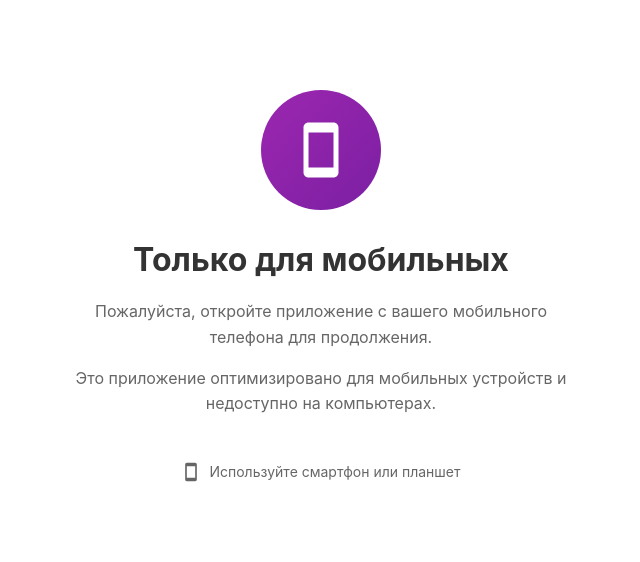
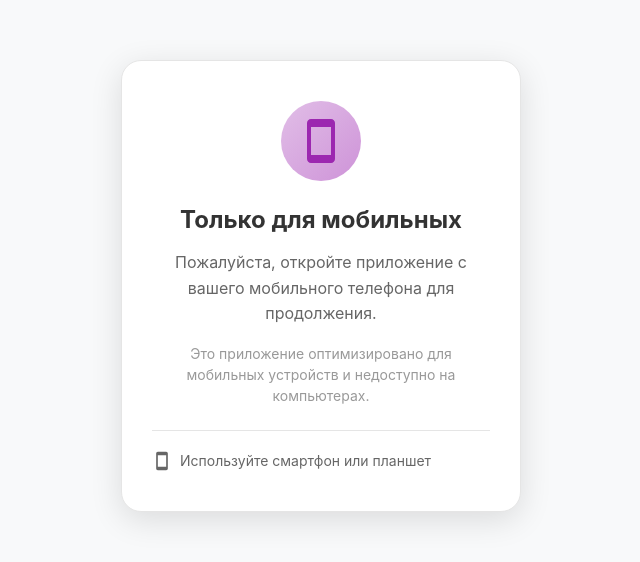
Before and after one commit to zhuravkovplay2003-crypto/vkfvkflc, a website: page index.html in a window 1280 px wide. Shown: the part 114-676 px from the top of the page, without its empty margins (319-959 px from the left). Drawn offline with Linux system fonts and the light colour scheme; no server answers.

Commit message:
Update index.html

```diff
--- a/index.html
+++ b/index.html
@@ -6,74 +6,6 @@
     <title>VapeApp</title>
     <script src="https://telegram.org/js/telegram-web-app.js"></script>
     <style>
-        /* Сообщение для десктопа */
-        .desktop-message {
-            display: none;
-            position: fixed;
-            top: 0;
-            left: 0;
-            right: 0;
-            bottom: 0;
-            background: #ffffff;
-            z-index: 999999;
-            flex-direction: column;
-            align-items: center;
-            justify-content: center;
-            padding: 40px 20px;
-            text-align: center;
-        }
-
-        .desktop-message.show {
-            display: flex;
-        }
-
-        .desktop-icon {
-            width: 120px;
-            height: 120px;
-            border-radius: 50%;
-            background: linear-gradient(135deg, #9C27B0 0%, #7B1FA2 100%);
-            display: flex;
-            align-items: center;
-            justify-content: center;
-            margin-bottom: 30px;
-        }
-
-        .desktop-icon svg {
-            width: 60px;
-            height: 60px;
-            fill: #ffffff;
-        }
-
-        .desktop-title {
-            font-size: 32px;
-            font-weight: 700;
-            color: #333333;
-            margin-bottom: 20px;
-        }
-
-        .desktop-text {
-            font-size: 16px;
-            color: #666666;
-            line-height: 1.6;
-            max-width: 500px;
-            margin-bottom: 15px;
-        }
-
-        .desktop-hint {
-            display: flex;
-            align-items: center;
-            justify-content: center;
-            gap: 8px;
-            font-size: 14px;
-            color: #666666;
-            margin-top: 30px;
-        }
-
-        .desktop-hint svg {
-            width: 20px;
-            height: 20px;
-            fill: #666666;
-        }
         * {
             margin: 0;
             padding: 0;
@@ -175,6 +107,109 @@
         @keyframes spin {
             0% { transform: rotate(0deg); }
             100% { transform: rotate(360deg); }
+        }
+
+        /* Проверка мобильного устройства */
+        .mobile-only-overlay {
+            position: fixed;
+            top: 0;
+            left: 0;
+            right: 0;
+            bottom: 0;
+            background: rgba(248, 249, 250, 0.98);
+            backdrop-filter: blur(8px);
+            display: none !important;
+            align-items: center;
+            justify-content: center;
+            z-index: 999999;
+            pointer-events: auto;
+        }
+
+        .mobile-only-overlay.show {
+            display: flex !important;
+            animation: fadeIn 0.3s ease;
+        }
+
+        .mobile-only-modal {
+            background: #ffffff;
+            padding: 40px 30px;
+            border-radius: 20px;
+            text-align: center;
+            max-width: 400px;
+            width: 90%;
+            box-shadow: 0 8px 32px rgba(0,0,0,0.12);
+            border: 1px solid #e5e5e5;
+            position: relative;
+            z-index: 1000000;
+            pointer-events: auto;
+            animation: slideUp 0.4s ease;
+        }
+
+        .mobile-only-icon {
+            width: 80px;
+            height: 80px;
+            background: linear-gradient(135deg, #E1BEE7 0%, #CE93D8 100%);
+            border-radius: 50%;
+            display: flex;
+            align-items: center;
+            justify-content: center;
+            margin: 0 auto 24px;
+        }
+
+        .mobile-only-icon svg {
+            width: 48px;
+            height: 48px;
+            fill: #9C27B0;
+        }
+
+        .mobile-only-title {
+            font-size: 24px;
+            font-weight: 700;
+            color: #333333;
+            margin-bottom: 16px;
+        }
+
+        .mobile-only-text {
+            font-size: 16px;
+            color: #666666;
+            line-height: 1.6;
+            margin-bottom: 8px;
+        }
+
+        .mobile-only-hint {
+            font-size: 14px;
+            color: #999999;
+            line-height: 1.5;
+            margin-top: 16px;
+        }
+
+        .mobile-only-footer {
+            display: flex;
+            align-items: center;
+            justify-content: flex-start;
+            gap: 8px;
+            margin-top: 24px;
+            padding-top: 20px;
+            border-top: 1px solid #e5e5e5;
+        }
+
+        .mobile-only-footer-icon {
+            width: 20px;
+            height: 20px;
+            display: flex;
+            align-items: center;
+            justify-content: center;
+        }
+
+        .mobile-only-footer-icon svg {
+            width: 20px;
+            height: 20px;
+            fill: #666666;
+        }
+
+        .mobile-only-footer-text {
+            font-size: 14px;
+            color: #666666;
         }
 
         /* Проверка возраста */
@@ -509,15 +544,11 @@
             transition: transform 0.2s, box-shadow 0.2s;
             box-shadow: 0 2px 8px rgba(0,0,0,0.05);
             cursor: pointer;
-            will-change: transform;
-            backface-visibility: hidden;
-            -webkit-backface-visibility: hidden;
         }
 
-        /* Убираем :active чтобы избежать конфликтов с JavaScript обработчиками */
-        /* .product-card:active {
+        .product-card:active {
             transform: scale(0.98);
-        } */
+        }
 
         .product-image {
             width: 100%;
@@ -529,20 +560,12 @@
             font-size: 50px;
             overflow: hidden;
             position: relative;
-            transform: translateZ(0);
-            -webkit-transform: translateZ(0);
-            backface-visibility: hidden;
-            -webkit-backface-visibility: hidden;
         }
 
         .product-image img {
             width: 100%;
             height: 100%;
             object-fit: cover;
-            transform: translateZ(0);
-            -webkit-transform: translateZ(0);
-            backface-visibility: hidden;
-            -webkit-backface-visibility: hidden;
         }
 
         .product-info {
@@ -562,31 +585,6 @@
             color: #007AFF;
             font-size: 16px;
             font-weight: 700;
-        }
-
-        /* Скрываем скроллбар для вкусов */
-        .flavors-scroll-container::-webkit-scrollbar {
-            display: none;
-            width: 0;
-            height: 0;
-            background: transparent;
-        }
-
-        .flavors-scroll-container {
-            scrollbar-width: none;
-            -ms-overflow-style: none;
-        }
-
-        .flavors-modal-container::-webkit-scrollbar {
-            display: none;
-            width: 0;
-            height: 0;
-            background: transparent;
-        }
-
-        .flavors-modal-container {
-            scrollbar-width: none;
-            -ms-overflow-style: none;
         }
 
         /* Нижняя навигация */
@@ -755,6 +753,28 @@
     </style>
 </head>
 <body>
+    <!-- Проверка мобильного устройства -->
+    <div id="mobile-only-overlay" class="mobile-only-overlay">
+        <div class="mobile-only-modal">
+            <div class="mobile-only-icon">
+                <svg viewBox="0 0 24 24" xmlns="http://www.w3.org/2000/svg">
+                    <path d="M17 1.01L7 1c-1.1 0-2 .9-2 2v18c0 1.1.9 2 2 2h10c1.1 0 2-.9 2-2V3c0-1.1-.9-1.99-2-1.99zM17 19H7V5h10v14z"/>
+                </svg>
+            </div>
+            <div class="mobile-only-title">Только для мобильных</div>
+            <div class="mobile-only-text">Пожалуйста, откройте приложение с вашего мобильного телефона для продолжения.</div>
+            <div class="mobile-only-hint">Это приложение оптимизировано для мобильных устройств и недоступно на компьютерах.</div>
+            <div class="mobile-only-footer">
+                <div class="mobile-only-footer-icon">
+                    <svg viewBox="0 0 24 24" xmlns="http://www.w3.org/2000/svg">
+                        <path d="M17 1.01L7 1c-1.1 0-2 .9-2 2v18c0 1.1.9 2 2 2h10c1.1 0 2-.9 2-2V3c0-1.1-.9-1.99-2-1.99zM17 19H7V5h10v14z"/>
+                    </svg>
+                </div>
+                <div class="mobile-only-footer-text">Используйте смартфон или планшет</div>
+            </div>
+        </div>
+    </div>
+
     <!-- Splash экран -->
     <div id="splash-screen" class="splash-screen">
         <div class="splash-content">
@@ -784,13 +804,11 @@
         <!-- Навигация -->
         <div class="main-nav">
             <div class="nav-title" id="page-title">Ассортимент</div>
-           <div id="nav-right-content" style="font-size: 14px; font-weight: 600; color: #ffffff;
-               background: linear-gradient(135deg, rgba(255,255,255,0.25) 0%, rgba(255,255,255,0.15) 100%);
-               padding: 6px 12px; border-radius: 20px; border: 1px solid rgba(255,255,255,0.3);
-               backdrop-filter: blur(10px); box-shadow: 0 2px 8px rgba(0,0,0,0.1); cursor: pointer;
-               max-width: 300px; min-width: 150px; flex: 1; display: flex; align-items: center; justify-content: center;"
-               onclick="if(currentPage === 'catalog') { selectPickupLocation(); }">
-               Выберите точку
+            <div style="font-size: 16px; font-weight: 800; color: #ffffff; letter-spacing: 2px;
+                text-transform: uppercase; background: linear-gradient(135deg, rgba(255,255,255,0.25) 0%, rgba(255,255,255,0.15) 100%);
+                padding: 6px 14px; border-radius: 20px; border: 1px solid rgba(255,255,255,0.3);
+                backdrop-filter: blur(10px); box-shadow: 0 2px 8px rgba(0,0,0,0.1);">
+                vapeshop
             </div>
         </div>
 
@@ -854,94 +872,88 @@
         </div>
     </div>
 
-    <!-- Сообщение для десктопа -->
-    <div id="desktop-message" class="desktop-message">
-        <div class="desktop-icon">
-            <svg viewBox="0 0 24 24" xmlns="http://www.w3.org/2000/svg">
-                <path d="M17 1.01L7 1c-1.1 0-2 .9-2 2v18c0 1.1.9 2 2 2h10c1.1 0 2-.9 2-2V3c0-1.1-.9-1.99-2-1.99zM17 19H7V5h10v14z"/>
-            </svg>
-        </div>
-        <h1 class="desktop-title">Только для мобильных</h1>
-        <p class="desktop-text">Пожалуйста, откройте приложение с вашего мобильного телефона для продолжения.</p>
-        <p class="desktop-text">Это приложение оптимизировано для мобильных устройств и недоступно на компьютерах.</p>
-        <div class="desktop-hint">
-            <svg viewBox="0 0 24 24" xmlns="http://www.w3.org/2000/svg">
-                <path d="M17 1.01L7 1c-1.1 0-2 .9-2 2v18c0 1.1.9 2 2 2h10c1.1 0 2-.9 2-2V3c0-1.1-.9-1.99-2-1.99zM17 19H7V5h10v14z"/>
-            </svg>
-            <span>Используйте смартфон или планшет</span>
-        </div>
-    </div>
-
     <script>
-        // Проверка на мобильное устройство - выполняется СРАЗУ, до загрузки контента
+        // Проверка устройства сразу при загрузке страницы (до загрузки app.js)
         (function() {
             function isMobileDevice() {
-                // Проверяем через Telegram WebApp API (самый надежный способ)
-                if (window.Telegram && window.Telegram.WebApp) {
+                // Проверяем, запущено ли в Telegram WebApp (всегда мобильное)
+                if (typeof window.Telegram !== 'undefined' && window.Telegram.WebApp) {
                     return true;
                 }
 
-                // Проверяем через User Agent
                 const userAgent = navigator.userAgent || navigator.vendor || window.opera || '';
-                const mobileRegex = /android|webos|iphone|ipad|ipod|blackberry|iemobile|opera mini|mobile/i;
-                return mobileRegex.test(userAgent.toLowerCase());
+                const ua = userAgent.toLowerCase();
+
+                // Явно мобильные устройства
+                const mobileDevices = /android|webos|iphone|ipad|ipod|blackberry|iemobile|opera mini|mobile|tablet/i;
+                if (mobileDevices.test(ua)) {
+                    return true;
+                }
+
+                // Явно десктопные платформы
+                const desktopPlatforms = /windows|win32|win64|macintosh|mac os x|linux|ubuntu|fedora/i;
+                if (desktopPlatforms.test(ua)) {
+                    // Если это десктопная платформа И нет признаков мобильного - это десктоп
+                    return false;
                 }
 
                 // Проверяем размер экрана
-            function isMobileScreen() {
-                return window.innerWidth <= 768 || window.innerHeight <= 600;
+                const screenWidth = window.innerWidth || screen.width;
+                if (screenWidth > 1024) {
+                    return false; // Большой экран = десктоп
                 }
 
-            // Проверяем СРАЗУ при загрузке скрипта
-            const desktopMessage = document.getElementById('desktop-message');
-            const mainContent = document.getElementById('main-content');
-            const splashScreen = document.querySelector('.splash-screen');
+                // Если маленький экран И есть touch - вероятно мобильное
+                if (screenWidth <= 768 && ('ontouchstart' in window || navigator.maxTouchPoints > 0)) {
+                    return true;
+                }
 
-            // Если это НЕ мобильное устройство И НЕ мобильный экран
-            if (!isMobileDevice() && !isMobileScreen()) {
-                // Это десктоп - показываем сообщение СРАЗУ
-                if (desktopMessage) {
-                    desktopMessage.classList.add('show');
+                // По умолчанию считаем десктопом
+                return false;
             }
-                if (mainContent) {
-                    mainContent.style.display = 'none';
-                }
-                if (splashScreen) {
-                    splashScreen.style.display = 'none';
-                }
-                // Блокируем дальнейшую загрузку приложения
-                return;
+
+            function showMobileOnlyMessage() {
+                const overlay = document.getElementById('mobile-only-overlay');
+                if (overlay) {
+                    overlay.style.display = 'flex';
+                    overlay.classList.add('show');
+                    console.log('Показываем окно для десктопов');
                 } else {
-                // Это мобильное устройство - скрываем сообщение
-                if (desktopMessage) {
-                    desktopMessage.classList.remove('show');
-                }
-                if (mainContent) {
-                    mainContent.style.display = 'block';
+                    console.error('Элемент mobile-only-overlay не найден');
                 }
             }
 
-            // Также проверяем при изменении размера окна
-            window.addEventListener('resize', function() {
-                if (!isMobileDevice() && !isMobileScreen()) {
-                    if (desktopMessage) {
-                        desktopMessage.classList.add('show');
+            // Проверяем устройство сразу
+            const isMobile = isMobileDevice();
+            console.log('Проверка устройства:', {
+                userAgent: navigator.userAgent,
+                screenWidth: window.innerWidth || screen.width,
+                isMobile: isMobile
+            });
+
+            if (!isMobile) {
+                // Показываем окно сразу, не дожидаясь загрузки app.js
+                if (document.readyState === 'loading') {
+                    document.addEventListener('DOMContentLoaded', function() {
+                        showMobileOnlyMessage();
+                    });
+                } else {
+                    // DOM уже готов
+                    showMobileOnlyMessage();
                 }
-                    if (mainContent) {
-                        mainContent.style.display = 'none';
+
+                // Дублируем проверку после задержки для надежности
+                setTimeout(function() {
+                    showMobileOnlyMessage();
+                }, 200);
+
+                // Еще одна проверка после полной загрузки
+                window.addEventListener('load', function() {
+                    showMobileOnlyMessage();
+                });
             }
-                } else {
-                    if (desktopMessage) {
-                        desktopMessage.classList.remove('show');
-                    }
-                    if (mainContent) {
-                        mainContent.style.display = 'block';
-                    }
-                }
-            });
         })();
     </script>
-
     <script src="app.js"></script>
 </body>
 </html>
```
Lines whose indentation alone changed are shown as unchanged.
